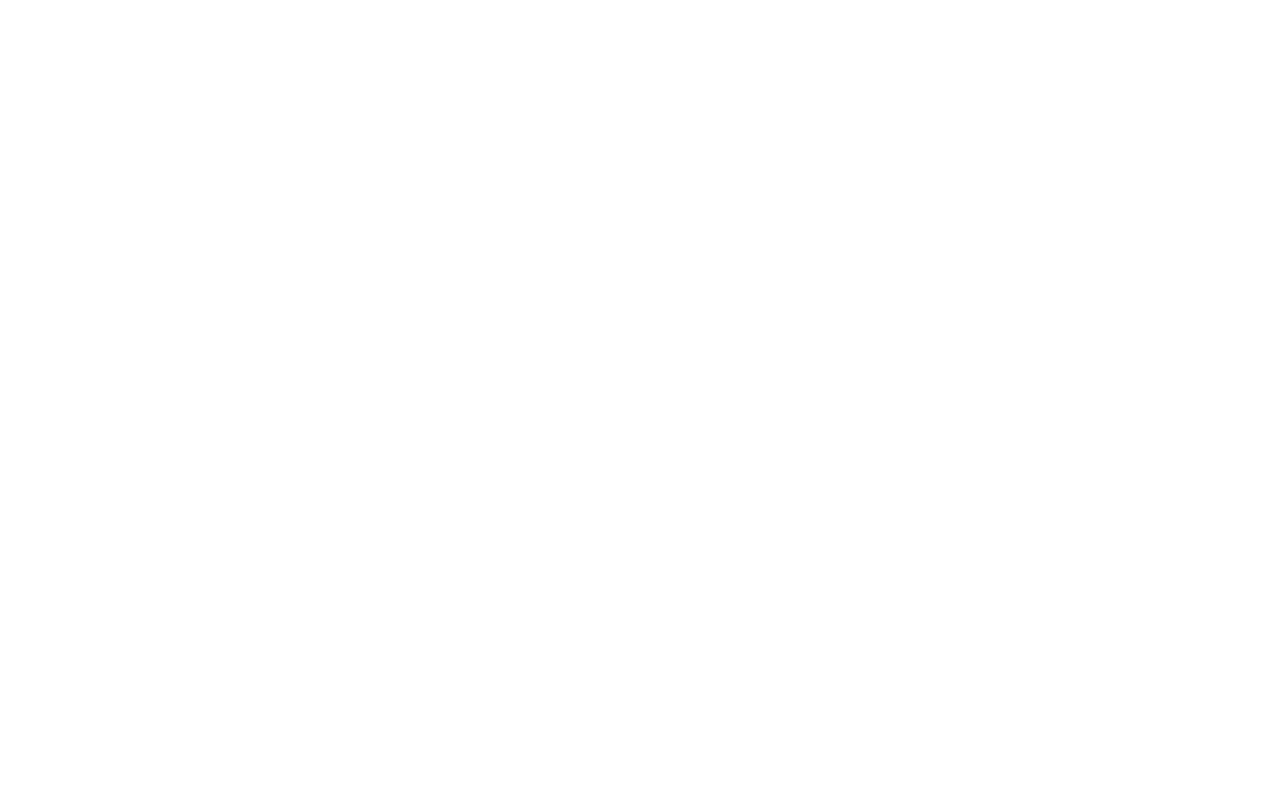
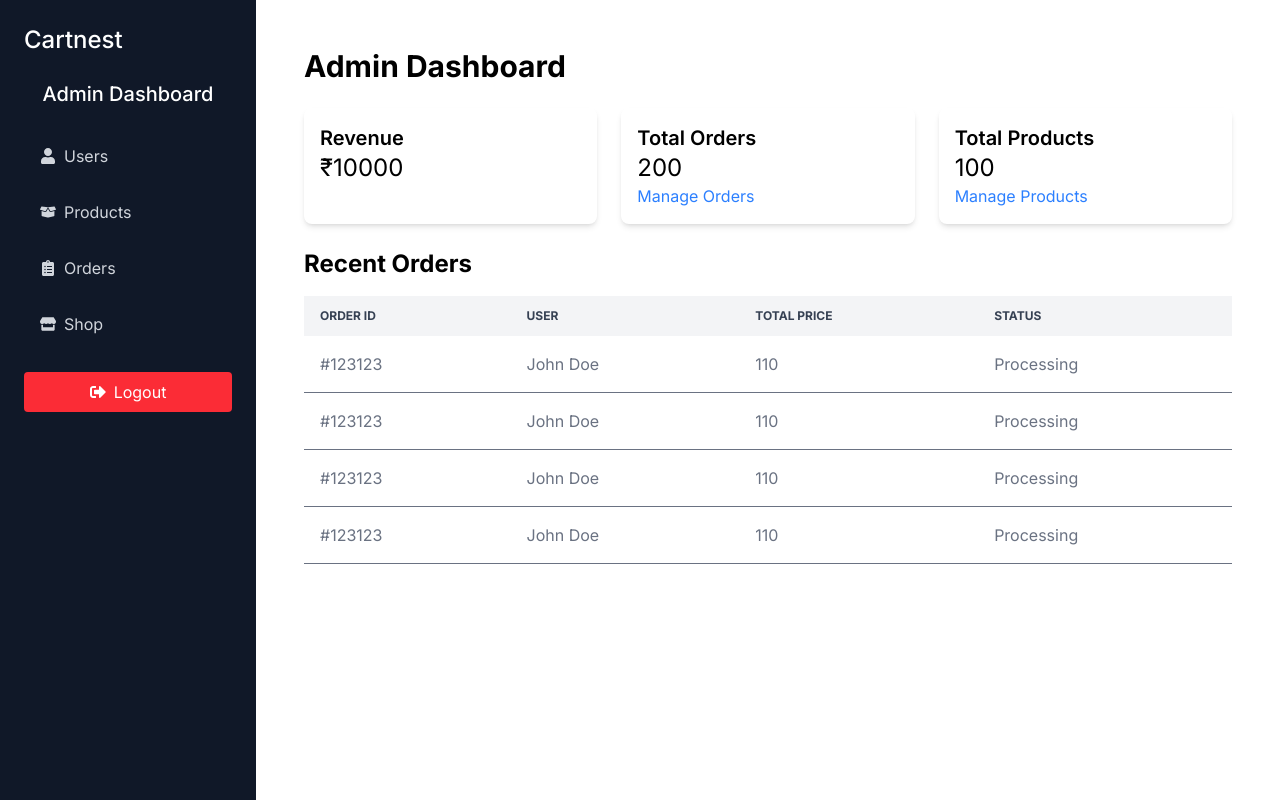
Before and after one commit to Kashi639/ecommerce-website, a React (Vite) app in the folder frontend/: page /admin in a window 1280 px wide. Before the commit this address had no page. Built offline with nearby package versions, Linux system fonts and the light colour scheme.

Commit message:
admin sidebar and homepage

```diff
--- a/frontend/src/App.jsx
+++ b/frontend/src/App.jsx
@@ -11,6 +11,8 @@
 import OrderConfirmationPage from "./pages/OrderConfirmationPage";
 import OrderDetailsPage from "./pages/OrderDetailsPage";
 import MyOrdersPage from "./pages/MyOrdersPage";
+import AdminLayout from "./components/Admin/AdminLayout";
+import AdminHomePage from "./pages/AdminHomePage";
 
 const App = () => {
   return (
@@ -25,11 +27,16 @@
           <Route path="collection/:collection" element={<CollectionPage />} />
           <Route path="product/:id" element={<ProductDetails />} />
           <Route path="checkout" element={<Checkout />} />
-          <Route path="order-confirmation" element={<OrderConfirmationPage />} />
+          <Route
+            path="order-confirmation"
+            element={<OrderConfirmationPage />}
+          />
           <Route path="order/:id" element={<OrderDetailsPage />} />
           <Route path="my-orders" element={<MyOrdersPage />} />
         </Route>
-        <Route>{/* Admin Layout */}</Route>
+        <Route path="/admin" element={<AdminLayout />}>
+          <Route index element={<AdminHomePage />} />
+        </Route>
       </Routes>
     </BrowserRouter>
   );
--- /dev/null
+++ b/frontend/src/components/Admin/AdminLayout.jsx
@@ -0,0 +1,48 @@
+import { useState } from "react";
+import { FaBars } from "react-icons/fa";
+import AdminSidebar from "./AdminSidebar";
+import {Outlet} from "react-router-dom"
+
+const AdminLayout = () => {
+  const [isSidebarOpen, setIsSidebarOpen] = useState(false);
+
+  const toggleSidebar = () => {
+    setIsSidebarOpen(!isSidebarOpen);
+  };
+  return (
+    <div className="min-h-screen flex flex-col md:flex-row relative">
+      {/* Mobile Toggle Button */}
+      <div className="flex md:hidden p-4 bg-gray-900 text-white z-20">
+        <button onClick={toggleSidebar}>
+          <FaBars size={24} />
+        </button>
+        <h1 className="ml-4 text-xl font-medium">Admin Dashboard</h1>
+      </div>
+
+      {/* Overlay for mobile sidebar */}
+      {isSidebarOpen && (
+        <div
+          className="fixed inset-0 z-20 bg-black/50 md:hidden"
+          onClick={toggleSidebar}
+        ></div>
+      )}
+
+      {/* Sidebar */}
+      <div
+        className={`bg-gray-900 w-64 min-h-screen text-white absolute md:relative transform ${
+          isSidebarOpen ? "translate-x-0" : "-translate-x-full"
+        } transition-transform duration-300 md:translate-x-0 md:static md:block z-20`}
+      >
+        {/* Sidebar */}
+        <AdminSidebar />
+      </div>
+
+      {/* Main Content */}
+      <div className="flex-grow p-6 overflow-auto">
+        <Outlet />
+      </div>
+    </div>
+  );
+};
+
+export default AdminLayout;
--- /dev/null
+++ b/frontend/src/components/Admin/AdminSidebar.jsx
@@ -0,0 +1,86 @@
+import {
+  FaBoxOpen,
+  FaClipboardList,
+  FaSignOutAlt,
+  FaStore,
+  FaUser,
+} from "react-icons/fa";
+import { Link, NavLink, useNavigate } from "react-router-dom";
+
+const AdminSidebar = () => {
+  const navigate = useNavigate();
+
+  const handleLogout = () => {
+    navigate("/");
+  };
+  return (
+    <div className="p-6">
+      <div className="mb-6">
+        <Link to="/admin" className="text-2xl font-medium">
+          Cartnest
+        </Link>
+      </div>
+
+      <h2 className="text-xl font-medium mb-6 text-center">Admin Dashboard</h2>
+
+      <nav className="flex flex-col space-y-2">
+        <NavLink
+          to="/admin/users"
+          className={({ isActive }) =>
+            isActive
+              ? "bg-gray-700 text-white py-3 rounded flex items-center space-x-2"
+              : "text-gray-300 hover:bg-gray-700 hover:text-white py-3 px-4 rounded flex items-center space-x-2"
+          }
+        >
+          <FaUser />
+          <span>Users</span>
+        </NavLink>
+        <NavLink
+          to="/admin/products"
+          className={({ isActive }) =>
+            isActive
+              ? "bg-gray-700 text-white py-3 rounded flex items-center space-x-2"
+              : "text-gray-300 hover:bg-gray-700 hover:text-white py-3 px-4 rounded flex items-center space-x-2"
+          }
+        >
+          <FaBoxOpen />
+          <span>Products</span>
+        </NavLink>
+        <NavLink
+          to="/admin/orders"
+          className={({ isActive }) =>
+            isActive
+              ? "bg-gray-700 text-white py-3 rounded flex items-center space-x-2"
+              : "text-gray-300 hover:bg-gray-700 hover:text-white py-3 px-4 rounded flex items-center space-x-2"
+          }
+        >
+          <FaClipboardList />
+          <span>Orders</span>
+        </NavLink>
+        <NavLink
+          to="/"
+          className={({ isActive }) =>
+            isActive
+              ? "bg-gray-700 text-white py-3 rounded flex items-center space-x-2"
+              : "text-gray-300 hover:bg-gray-700 hover:text-white py-3 px-4 rounded flex items-center space-x-2"
+          }
+        >
+          <FaStore />
+          <span>Shop</span>
+        </NavLink>
+      </nav>
+
+      <div className="mt-6">
+        <button
+          onClick={handleLogout}
+          className="w-full bg-red-500 hover:bg-red-600 text-white py-2 px-4 rounded flex items-center justify-center space-x-2"
+        >
+          <FaSignOutAlt />
+          <span>Logout</span>
+        </button>
+      </div>
+    </div>
+  );
+};
+
+export default AdminSidebar;
--- a/frontend/src/components/Common/Navbar.jsx
+++ b/frontend/src/components/Common/Navbar.jsx
@@ -61,6 +61,7 @@
 
         {/* Right - Icons */}
         <div className="flex items-center space-x-4">
+          <Link to="/admin" className="block bg-black px-2 rounded text-sm text-white" >Admin</Link>
           <Link to="/profile" className="hover:text-black">
             <HiOutlineUser className="h-6 w-6 text-gray-700" />
           </Link>
--- /dev/null
+++ b/frontend/src/pages/AdminHomePage.jsx
@@ -0,0 +1,98 @@
+import { Link } from "react-router-dom"
+
+
+const AdminHomePage = () => {
+
+  const orders = [
+    {
+      _id: 123123,
+      user: {
+        name: "John Doe",
+      },
+      totalPrice: 110,
+      status: "Processing"
+    },
+    {
+      _id: 123123,
+      user: {
+        name: "John Doe",
+      },
+      totalPrice: 110,
+      status: "Processing"
+    },
+    {
+      _id: 123123,
+      user: {
+        name: "John Doe",
+      },
+      totalPrice: 110,
+      status: "Processing"
+    },
+    {
+      _id: 123123,
+      user: {
+        name: "John Doe",
+      },
+      totalPrice: 110,
+      status: "Processing"
+    },
+  ]
+  return (
+    <div className="max-w-7xl mx-auto p-6">
+      <h1 className="text-3xl font-bold mb-6">Admin Dashboard</h1>
+      <div className="grid grid-cols-1 sm:grid-cols-2 lg:grid-cols-3 gap-6">
+        <div className="p-4 shadow-md rounded-lg">
+          <h2 className="text-xl font-semibold">Revenue</h2>
+          <p className="text-2xl">&#8377;10000</p>
+        </div>
+        <div className="p-4 shadow-md rounded-lg">
+          <h2 className="text-xl font-semibold">Total Orders</h2>
+          <p className="text-2xl">200</p>
+          <Link to="/admin/orders" className="text-blue-500 hover:underline">
+          Manage Orders</Link>
+        </div>
+        <div className="p-4 shadow-md rounded-lg">
+          <h2 className="text-xl font-semibold">Total Products</h2>
+          <p className="text-2xl">100</p>
+          <Link to="/admin/products" className="text-blue-500 hover:underline">
+          Manage Products</Link>
+        </div>
+      </div>
+
+      <div className="mt-6">
+        <h2 className="text-2xl font-bold mb-4">Recent Orders</h2>
+        <div className="overflow-x-auto">
+          <table className="min-w-full text-left text-gray-500">
+            <thead className="bg-gray-100 text-xs uppercase text-gray-700">
+              <tr>
+                <th className="py-3 px-4">Order ID</th>
+                <th className="py-3 px-4">User</th>
+                <th className="py-3 px-4">Total Price</th>
+                <th className="py-3 px-4">Status</th>
+              </tr>
+            </thead>
+
+            <tbody>
+              {orders.length > 0 ? (
+                orders.map((order) => (
+                  <tr key={order._id} className="border-b hover:bg-gray-50 cursor-pointer">
+                    <td className="p-4">#{ order._id}</td>
+                    <td className="p-4">{ order.user.name}</td>
+                    <td className="p-4">{ order.totalPrice}</td>
+                    <td className="p-4">{ order.status}</td>
+                </tr>
+              ))
+              ) : (
+                  <tr>
+                    <td colSpan={4} className="p-4 text-center text-gray-500">No recent orders found.</td>
+                </tr>
+              )}
+            </tbody>
+          </table>
+        </div>
+      </div>
+    </div>
+  )
+}
+
+export default AdminHomePage
--- a/frontend/src/pages/OrderDetailsPage.jsx
+++ b/frontend/src/pages/OrderDetailsPage.jsx
@@ -93,7 +93,7 @@
           {/* Product List */}
           <div className="overflow-x-auto">
             <h4 className="text-lg font-semibold mb-4">Products</h4>
-            <table className="min-w-full text-gray-600 mb-4">
+            <table className="min-w-full text-left text-gray-600 mb-4">
               <thead className="bg-gray-100">
                 <tr>
                   <th className="py-2 px-4">Name</th>
```
